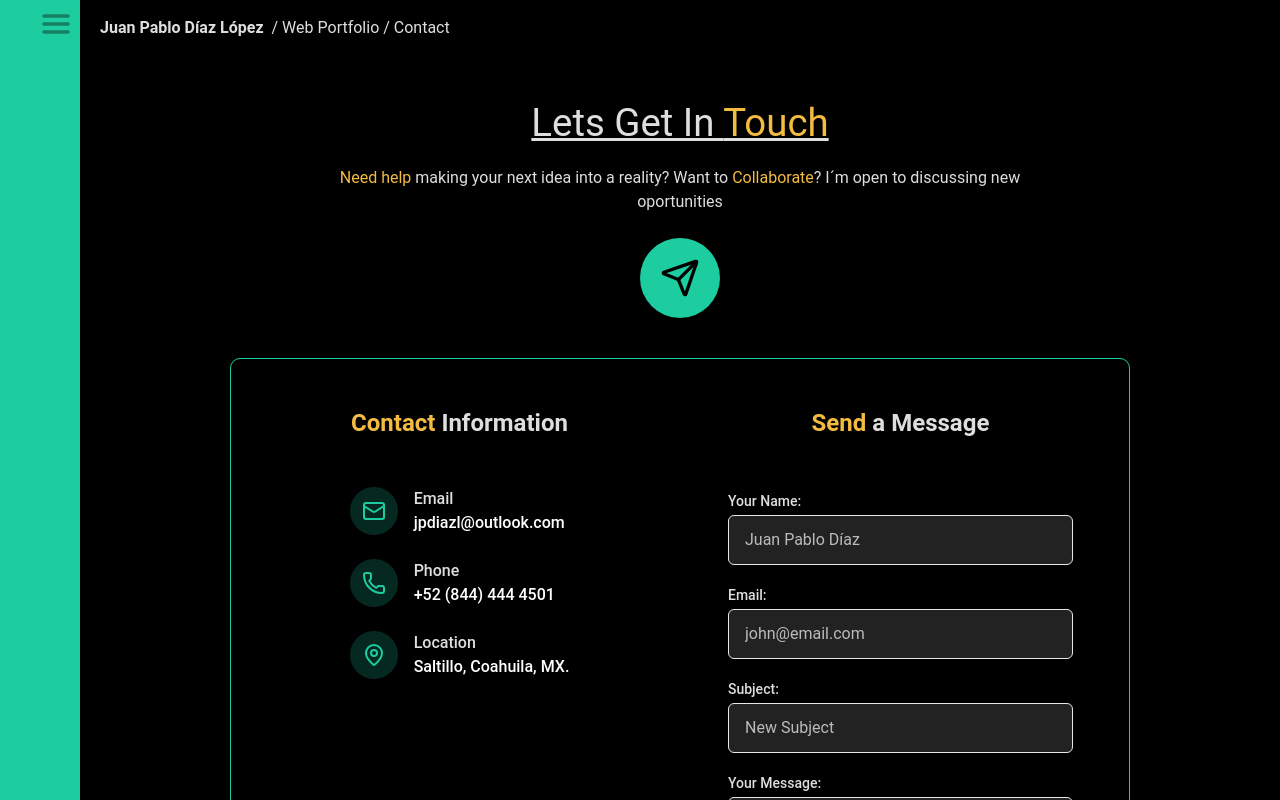
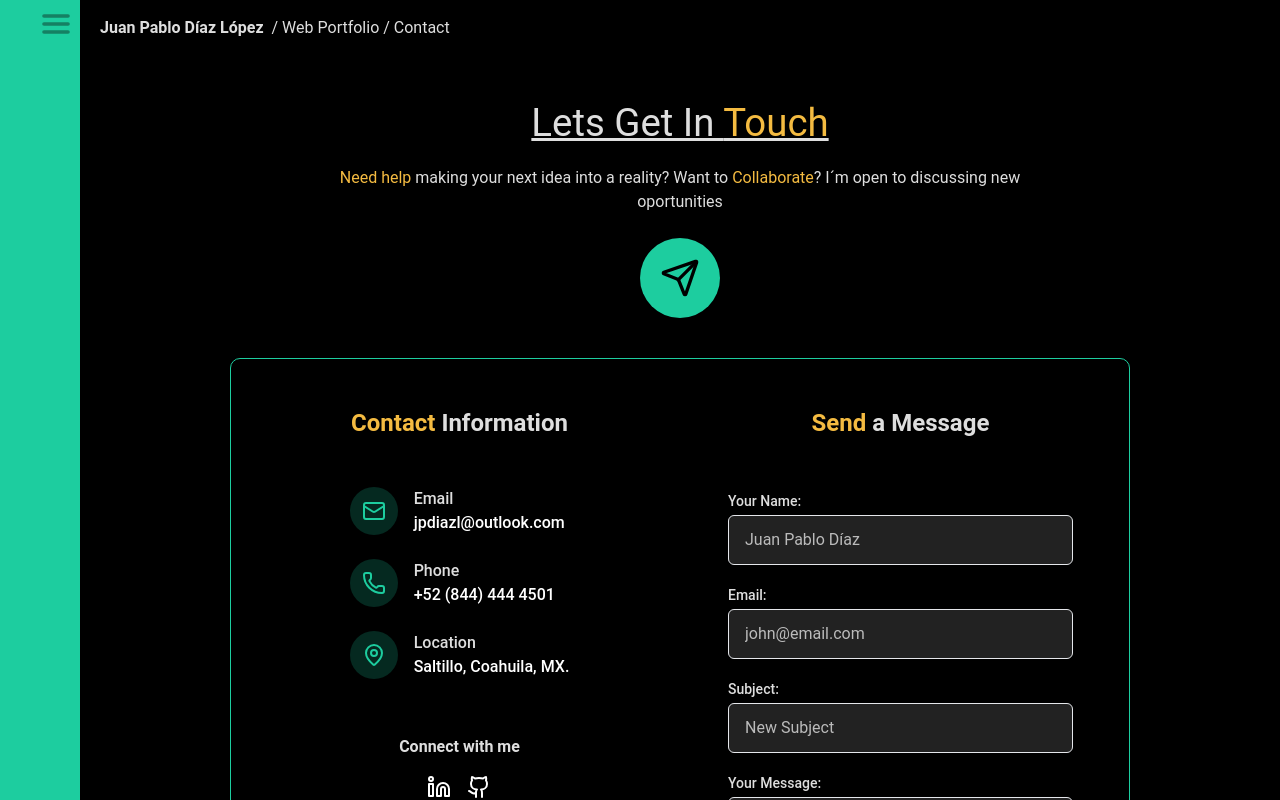
Before and after one commit to Juanpabdl/WebPortfolio, a React (Vite) app: page /contact in a window 1280 px wide. Shown: the top 800 px of the page. Built offline with nearby package versions, Linux system fonts and the light colour scheme.

Commit message:
feat (Contact): added section with network links

```diff
--- a/src/components/ContactSection/index.tsx
+++ b/src/components/ContactSection/index.tsx
@@ -1,4 +1,4 @@
-import { Mail, MapPin, Phone, Send } from 'lucide-react';
+import { Mail, MapPin, Phone, Send, Github, Linkedin } from 'lucide-react';
 import { useForm } from 'react-hook-form';
 import { toast } from 'react-toastify';
 import emailjs, {EmailJSResponseStatus} from '@emailjs/browser';
@@ -117,19 +117,17 @@ const ContactSection = () => {
                                 className='hover:text-custom-yellow'>Saltillo, Coahuila, MX.</a>
                             </div>
                         </div>
-                        {/*
                         <div className='pt-8'>
-                            <h4>Connect with me</h4>
-                            <div className='mt-2 flex gap-3'>
-                                <a href='#' target='_blank'>
+                            <h4 className='text-center font-semibold mb-4'>Connect with me</h4>
+                            <div className='mt-2 flex space-x-4 justify-center'>
+                                <a href='https://www.linkedin.com/in/juanpablodiazlopez' target='_blank'>
                                     <Linkedin/>
                                 </a>
-                                <a href='#' target='_blank'>
+                                <a href='https://github.com/Juanpabdl' target='_blank'>
                                     <Github/>
                                 </a>
                             </div>
                         </div>
-                        */}
                     </div>
                 </div>
                 {/* Contact form */}
```
